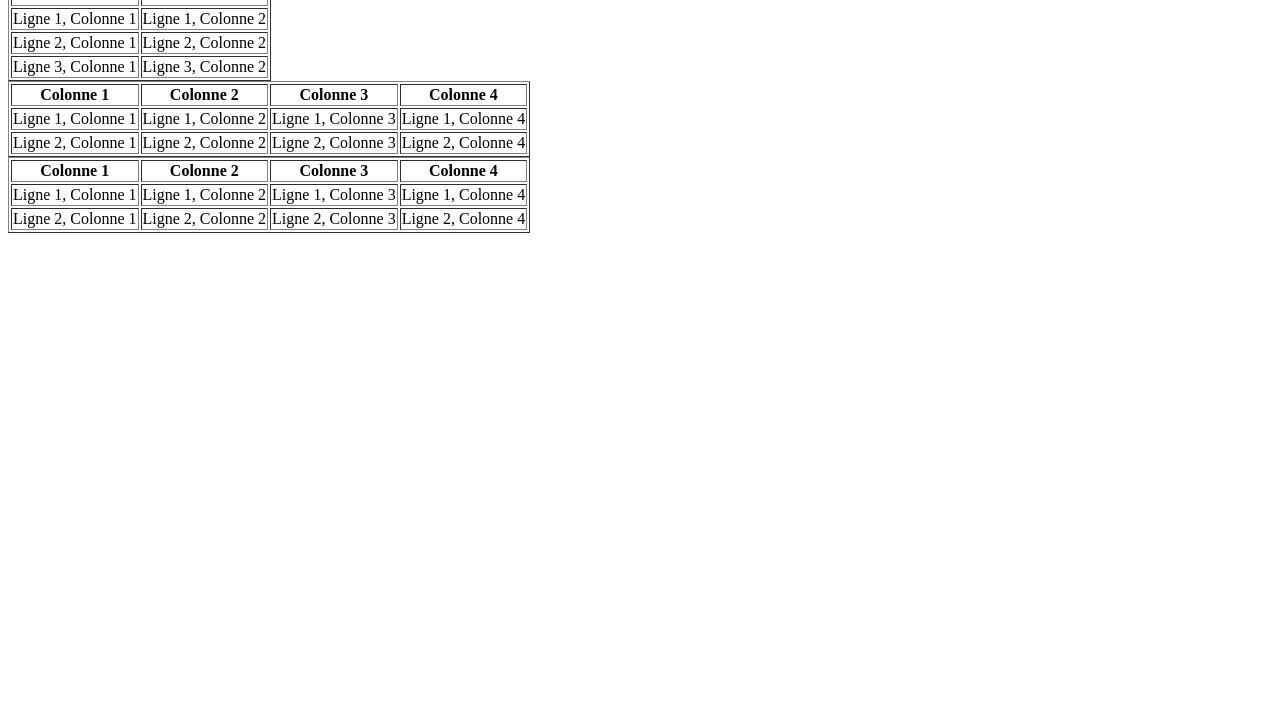
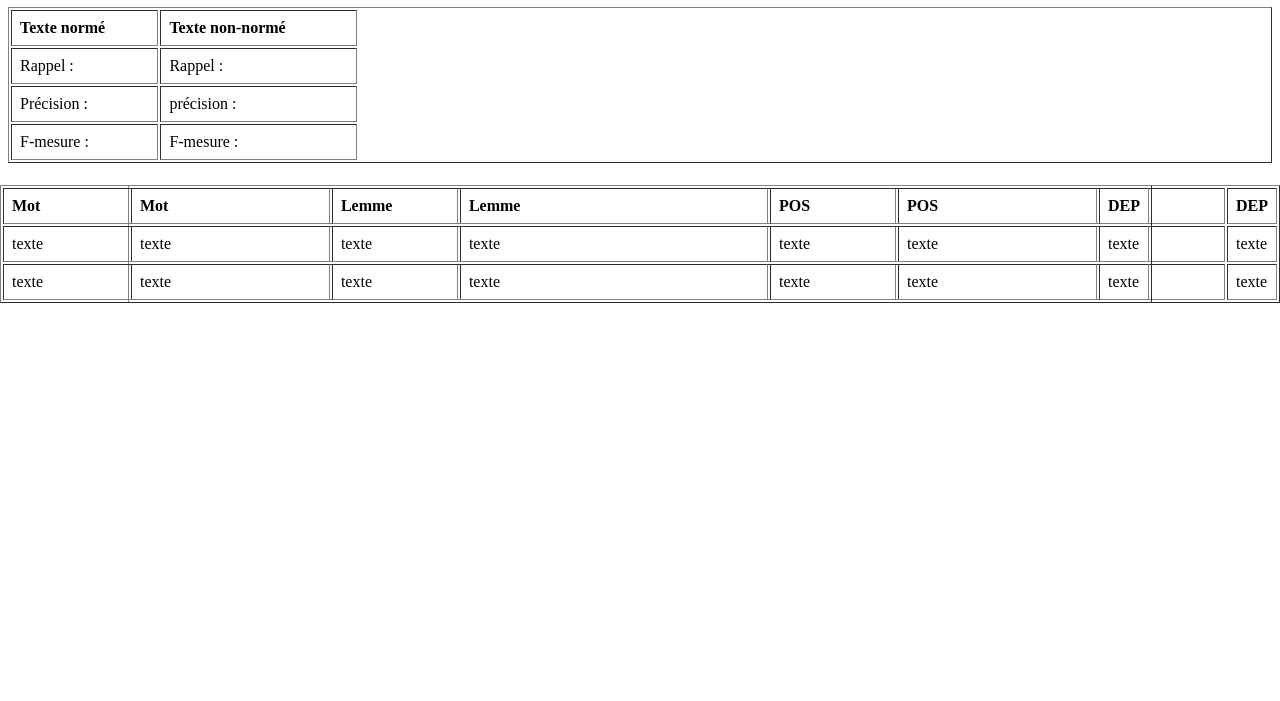
Before and after one commit to deboraptor/annotation_automatique, a plain HTML site: page page2.html in a window 1280 px wide. Shown: the part 99-800 px from the top of the page. Drawn offline with Linux system fonts and the light colour scheme.

Commit message:
modifications html

```diff
--- a/page2.html
+++ b/page2.html
@@ -1,71 +1,100 @@
 <!DOCTYPE html>
 <html>
 <head>
-    <title>Page 1</title>
+    <title>SpaCy</title>
+    <style>
+        table {
+            display: inline-block;
+            margin-right: 20px;
+            width: 100%;
+        }
+
+        th, td {
+            text-align: left;
+            padding: 8px;
+        }
+
+        th:first-child, td:first-child {
+            width: 30%;
+        }
+
+        th:nth-child(2), td:nth-child(2) {
+            width: 40%;
+        }
+
+        th:nth-child(3), td:nth-child(3) {
+            width: 30%;
+        }
+    </style>
 </head>
 <body>
-    <h1>Page 1</h1>
+    <a href="test.html">Retour à l'accueil</a>
+    <h1>Module </h1>
     <table border="1">
         <thead>
             <tr>
-                <th>En-tête 1</th>
-                <th>En-tête 2</th>
+                <th>Texte normé</th>
+                <th>Texte non-normé</th>
             </tr>
             <tr>
-                <td>Ligne 1, Colonne 1</td>
-                <td>Ligne 1, Colonne 2</td>
+                <td>Rappel :</td>
+                <td>Rappel :</td>
             </tr>
             <tr>
-                <td>Ligne 2, Colonne 1</td>
-                <td>Ligne 2, Colonne 2</td>
+                <td>Précision : </td>
+                <td>précision : </td>
             </tr>
             <tr>
-                <td>Ligne 3, Colonne 1</td>
-                <td>Ligne 3, Colonne 2</td>
+                <td>F-mesure : </td>
+                <td>F-mesure : </td>
             </tr>
         </thead>
     </table>
+    <br>
+    <br>
+    <div style="position:absolute; left:10%; ">
         <table border="1">
             <tr>
-            <th>Colonne 1</th>
-            <th>Colonne 2</th>
-            <th>Colonne 3</th>
-            <th>Colonne 4</th>
+                <th>Mot</th>
+                <th>Lemme</th>
+                <th>POS</th>
+                <th>DEP</th>
             </tr>
             <tr>
-            <td>Ligne 1, Colonne 1</td>
-            <td>Ligne 1, Colonne 2</td>
-            <td>Ligne 1, Colonne 3</td>
-            <td>Ligne 1, Colonne 4</td>
+                <td>texte</td>
+                <td>texte</td>
+                <td>texte</td>
+                <td>texte</td>
             </tr>
             <tr>
-            <td>Ligne 2, Colonne 1</td>
-            <td>Ligne 2, Colonne 2</td>
-            <td>Ligne 2, Colonne 3</td>
-            <td>Ligne 2, Colonne 4</td>
+                <td>texte</td>
+                <td>texte</td>
+                <td>texte</td>
+                <td>texte</td>
             </tr>
-        <!-- Ajoutez autant de lignes que vous voulez -->
         </table>
+    </div>
+    <div style="position:absolute; right:10%; ">
         <table border="1">
             <tr>
-            <th>Colonne 1</th>
-            <th>Colonne 2</th>
-            <th>Colonne 3</th>
-            <th>Colonne 4</th>
+                <th>Mot</th>
+                <th>Lemme</th>
+                <th>POS</th>
+                <th>DEP</th>
             </tr>
             <tr>
-            <td>Ligne 1, Colonne 1</td>
-            <td>Ligne 1, Colonne 2</td>
-            <td>Ligne 1, Colonne 3</td>
-            <td>Ligne 1, Colonne 4</td>
+                <td>texte</td>
+                <td>texte</td>
+                <td>texte</td>
+                <td>texte</td>
             </tr>
             <tr>
-            <td>Ligne 2, Colonne 1</td>
-            <td>Ligne 2, Colonne 2</td>
-            <td>Ligne 2, Colonne 3</td>
-            <td>Ligne 2, Colonne 4</td>
+                <td>texte</td>
+                <td>texte</td>
+                <td>texte</td>
+                <td>texte</td>
             </tr>
-        <!-- Ajoutez autant de lignes que vous voulez -->
         </table>
+    </div>
 </body>
 </html>
```
Also changed, not shown: page1.html (+39 -34 lines), page3.html (+65 -36 lines), test.html (+3 -2 lines). Lines whose indentation alone changed are shown as unchanged.
